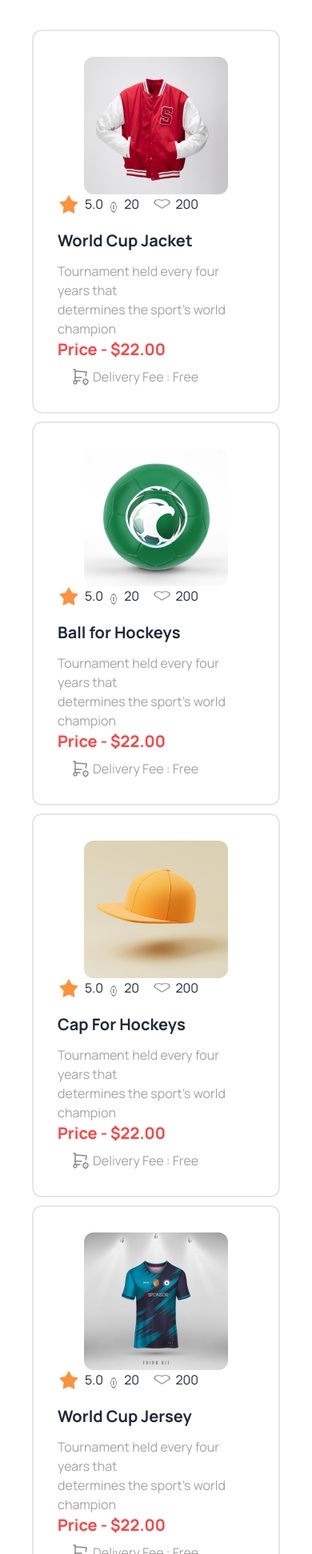
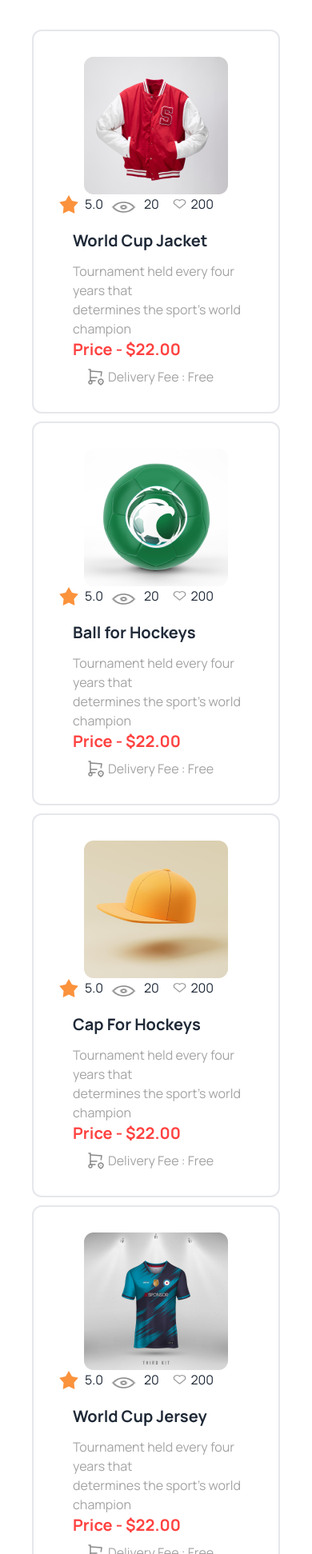
Before and after one commit to Emranhossain123/Hockey, a plain HTML site: page index.html in a window 390 px wide. Shown: the part 3991-5934 px from the top of the page at 80% size. Drawn offline with nearby package versions, Linux system fonts and the light colour scheme.

Commit message:
added the mobile view responsive

```diff
--- a/index.html
+++ b/index.html
@@ -252,7 +252,7 @@
                             </div>
                             <div class="flex justify-center  gap-2">
                                 <div class="ml-2 mt-1 lg:ml-4 mt-1">
-                                    <img class="h-6 w-10 lg:h-4 w-6" src="Images/Frame.png" alt="">
+                                    <img class="h-6 w-16 lg:h-4 lg:w-6" src="Images/Frame.png" alt="">
                                 </div>
 
                                 <div>
@@ -309,7 +309,7 @@
                             </div>
                             <div class="flex justify-center  gap-2">
                                 <div class="ml-2 mt-1 lg:ml-4 mt-1">
-                                    <img class="h-6 w-10 lg:h-4 w-6" src="Images/Frame.png" alt="">
+                                    <img class="h-6 w-16 lg:h-4 lg:w-6" src="Images/Frame.png" alt="">
                                 </div>
 
                                 <div>
@@ -364,7 +364,7 @@
                             </div>
                             <div class="flex justify-center  gap-2">
                                 <div class="ml-2 mt-1 lg:ml-4 mt-1">
-                                    <img class="h-6 w-10 lg:h-4 w-6" src="Images/Frame.png" alt="">
+                                    <img class="h-6 w-16 lg:h-4 lg:w-6" src="Images/Frame.png" alt="">
                                 </div>
 
                                 <div>
@@ -419,7 +419,7 @@
                             </div>
                             <div class="flex justify-center  gap-2">
                                 <div class="ml-2 mt-1 lg:ml-4 mt-1">
-                                    <img class="h-6 w-10 lg:h-4 w-6" src="Images/Frame.png" alt="">
+                                    <img class="h-6 w-16 lg:h-4 lg:w-6" src="Images/Frame.png" alt="">
                                 </div>
 
                                 <div>
@@ -474,7 +474,7 @@
                             </div>
                             <div class="flex justify-center  gap-2">
                                 <div class="ml-2 mt-1 lg:ml-4 mt-1">
-                                    <img class="h-6 w-10 lg:h-4 w-6" src="Images/Frame.png" alt="">
+                                    <img class="h-6 w-16 lg:h-4 lg:w-6" src="Images/Frame.png" alt="">
                                 </div>
 
                                 <div>
@@ -529,7 +529,7 @@
                             </div>
                             <div class="flex justify-center  gap-2">
                                 <div class="ml-2 mt-1 lg:ml-4 mt-1">
-                                    <img class="h-6 w-10 lg:h-4 w-6" src="Images/Frame.png" alt="">
+                                    <img class="h-6 w-16 lg:h-4 lg:w-6" src="Images/Frame.png" alt="">
                                 </div>
 
                                 <p>20</p>
```
